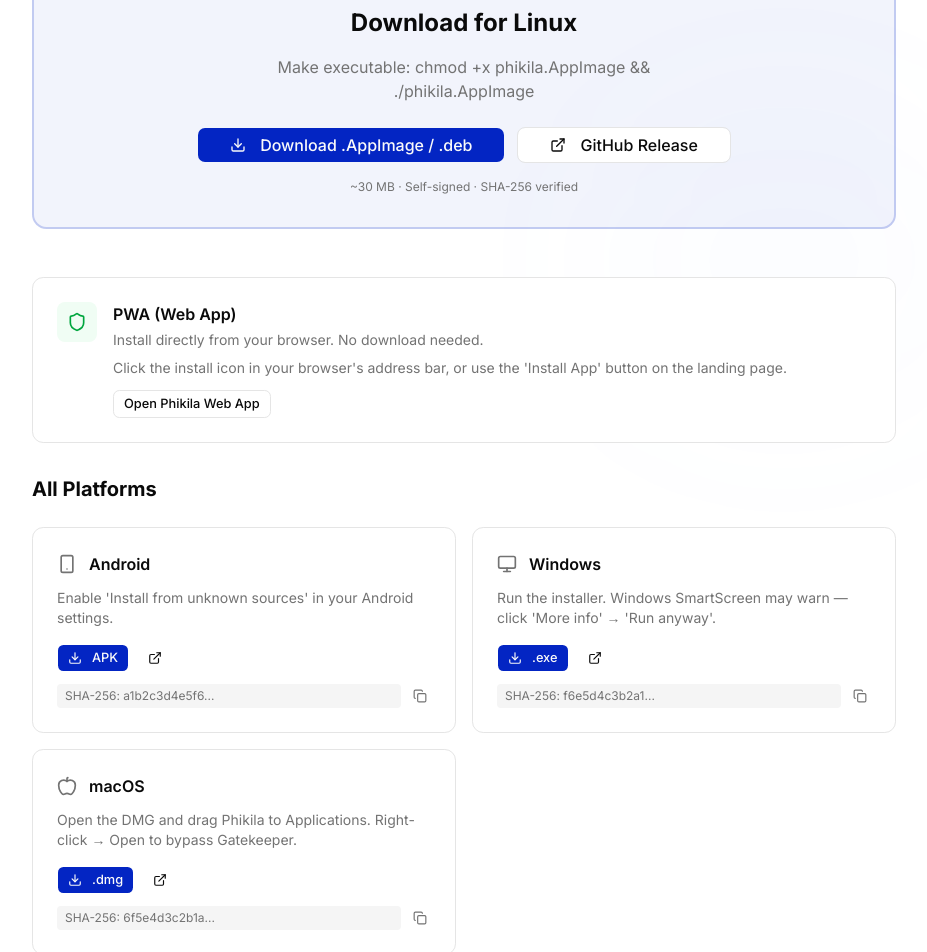
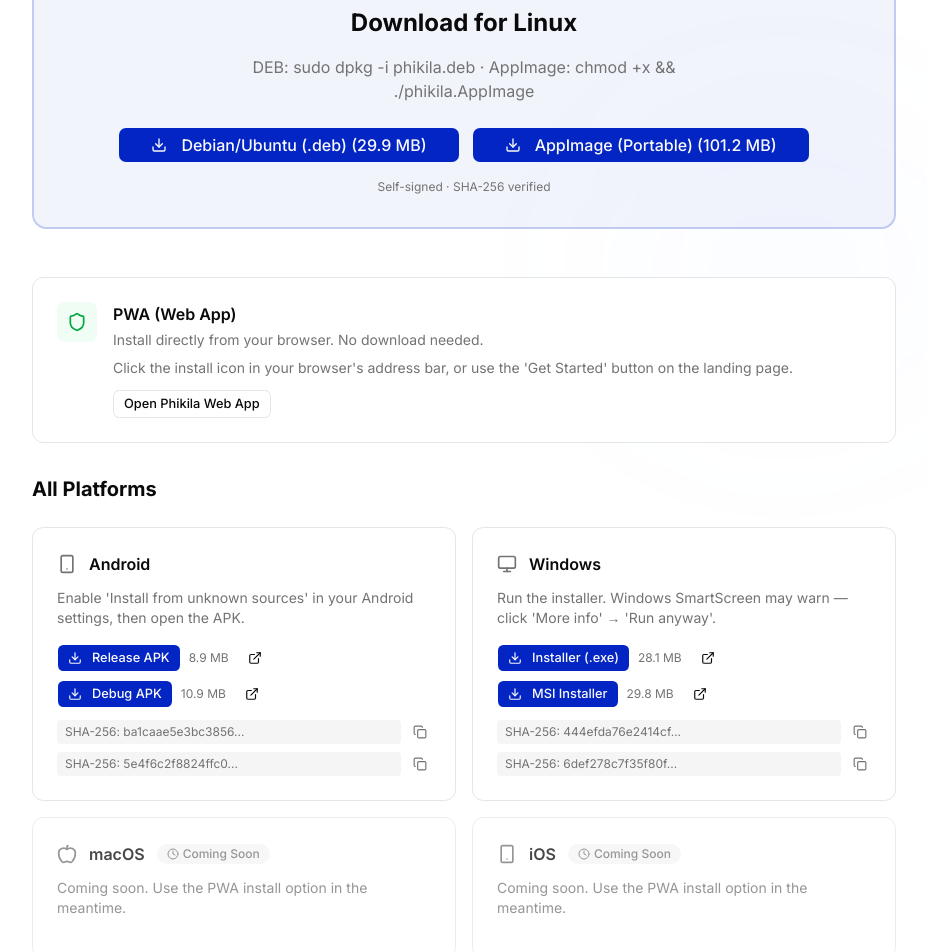
Before and after one commit to twistedoliver211fs-art/phikila, a Next.js app: page /download in a window 1280 px wide. Shown: the part 480-1432 px from the top of the page, without its empty margins (176-1103 px from the left). Built offline with nearby package versions, Linux system fonts and the light colour scheme.

Commit message:
fix: download page with correct v0.1.0 artifact links, checksums, sizes, Coming Soon for iOS/macOS

```diff
--- a/src/app/(public)/download/page.tsx
+++ b/src/app/(public)/download/page.tsx
@@ -3,7 +3,7 @@
 import Link from "next/link";
 import { useState, useEffect } from "react";
 import { Button } from "@/components/ui/button";
-import { Download, Shield, Smartphone, Monitor, Apple, Terminal, QrCode, Copy, Check, ExternalLink } from "lucide-react";
+import { Download, Shield, Smartphone, Monitor, Apple, Terminal, QrCode, Copy, Check, ExternalLink, Clock } from "lucide-react";
 
 type Platform = "android" | "windows" | "linux" | "macos" | "ios" | "unknown";
 
@@ -18,54 +18,59 @@
   return "unknown";
 }
 
+const RELEASE_URL = "https://github.com/twistedoliver211fs-art/phikila/releases/tag/v0.1.0";
+
 const platforms = [
   {
     id: "android" as Platform,
     name: "Android",
     icon: Smartphone,
-    format: "APK",
-    size: "~15 MB",
-    checksum: "SHA-256: a1b2c3d4e5f6...",
-    downloadUrl: "https://github.com/twistedoliver211fs-art/phikila/releases/download/v0.1.0/phikila-v0.1.0.apk",
-    instructions: "Enable 'Install from unknown sources' in your Android settings.",
+    available: true,
+    builds: [
+      { label: "Release APK", file: "phikila-v0.1.0-android-release.apk", size: "8.9 MB", checksum: "ba1caae5e3bc385696259c85b3c0a9b72beb24257976b764f27941259d57e86c" },
+      { label: "Debug APK", file: "phikila-v0.1.0-android-debug.apk", size: "10.9 MB", checksum: "5e4f6c2f8824ffc0aafc6f1f675a1c5146a0b7df72af00412dbdbe5eec642485" },
+    ],
+    instructions: "Enable 'Install from unknown sources' in your Android settings, then open the APK.",
   },
   {
     id: "windows" as Platform,
     name: "Windows",
     icon: Monitor,
-    format: ".exe",
-    size: "~25 MB",
-    checksum: "SHA-256: f6e5d4c3b2a1...",
-    downloadUrl: "https://github.com/twistedoliver211fs-art/phikila/releases/download/v0.1.0/phikila-v0.1.0.exe",
+    available: true,
+    builds: [
+      { label: "Installer (.exe)", file: "phikila-v0.1.0-windows-x64.exe", size: "28.1 MB", checksum: "444efda76e2414cf92d2477426748b114c17bef20a6e9fb600b512dd7226714c" },
+      { label: "MSI Installer", file: "phikila-v0.1.0-windows-x64.msi", size: "29.8 MB", checksum: "6def278c7f35f80f06cc0de64323fd1871e248a91615a7b14818144151e7b594" },
+    ],
     instructions: "Run the installer. Windows SmartScreen may warn — click 'More info' → 'Run anyway'.",
   },
   {
     id: "linux" as Platform,
     name: "Linux",
     icon: Terminal,
-    format: ".AppImage / .deb",
-    size: "~30 MB",
-    checksum: "SHA-256: 1a2b3c4d5e6f...",
-    downloadUrl: "https://github.com/twistedoliver211fs-art/phikila/releases/download/v0.1.0/phikila-v0.1.0.AppImage",
-    instructions: "Make executable: chmod +x phikila.AppImage && ./phikila.AppImage",
+    available: true,
+    builds: [
+      { label: "Debian/Ubuntu (.deb)", file: "phikila-v0.1.0-linux-x86_64.deb", size: "29.9 MB", checksum: "9d1a5d980218c4128a8e2f041d33d34c80be3ee4645941a8ab24716c5232c8bc" },
+      { label: "AppImage (Portable)", file: "phikila-v0.1.0-linux-x86_64.AppImage", size: "101.2 MB", checksum: "4275e1cac345d2630993e72f132a1369c00d687323d58273478b5e6a9d411c68" },
+    ],
+    instructions: "DEB: sudo dpkg -i phikila.deb · AppImage: chmod +x && ./phikila.AppImage",
   },
   {
     id: "macos" as Platform,
     name: "macOS",
     icon: Apple,
-    format: ".dmg",
-    size: "~28 MB",
-    checksum: "SHA-256: 6f5e4d3c2b1a...",
-    downloadUrl: "https://github.com/twistedoliver211fs-art/phikila/releases/download/v0.1.0/phikila-v0.1.0.dmg",
-    instructions: "Open the DMG and drag Phikila to Applications. Right-click → Open to bypass Gatekeeper.",
+    available: false,
+    builds: [],
+    instructions: "Coming soon. Use the PWA install option in the meantime.",
+  },
+  {
+    id: "ios" as Platform,
+    name: "iOS",
+    icon: Smartphone,
+    available: false,
+    builds: [],
+    instructions: "Coming soon. Use the PWA install option in the meantime.",
   },
 ];
-
-const pwaInfo = {
-  name: "PWA (Web App)",
-  description: "Install directly from your browser. No download needed.",
-  instructions: "Click the install icon in your browser's address bar, or use the 'Install App' button on the landing page.",
-};
 
 export default function DownloadPage() {
   const [platform, setPlatform] = useState<Platform>("unknown");
@@ -75,7 +80,7 @@
     setPlatform(detectPlatform());
   }, []);
 
-  const primary = platforms.find((p) => p.id === platform);
+  const primary = platforms.find((p) => p.id === platform && p.available);
   const otherPlatforms = platforms.filter((p) => p.id !== platform);
 
   const copyChecksum = (checksum: string, id: string) => {
@@ -100,9 +105,9 @@
         <div className="mt-4 flex items-center justify-center gap-4 text-sm text-muted-foreground">
           <span>Version 0.1.0</span>
           <span>·</span>
-          <span>Released September 2026</span>
+          <span>September 2026</span>
           <span>·</span>
-          <span>By Omix Digital Solutions</span>
+          <span>Omix Digital Solutions</span>
         </div>
       </div>
 
@@ -117,21 +122,17 @@
             {primary.instructions}
           </p>
           <div className="flex flex-col sm:flex-row gap-3 justify-center">
-            <a href={primary.downloadUrl} download>
+            {primary.builds.map((build, i) => (
+              <a key={i} href={`${RELEASE_URL}/download/${build.file}`} download>
                 <Button size="lg" className="text-base px-8">
                   <Download className="h-5 w-5 mr-2" />
-                Download {primary.format}
+                  {build.label} ({build.size})
                 </Button>
               </a>
-            <a href={primary.downloadUrl} target="_blank" rel="noopener noreferrer">
-              <Button variant="outline" size="lg" className="text-base px-8">
-                <ExternalLink className="h-5 w-5 mr-2" />
-                GitHub Release
-              </Button>
-            </a>
+            ))}
           </div>
           <p className="mt-4 text-xs text-muted-foreground">
-            {primary.size} · Self-signed · SHA-256 verified
+            Self-signed · SHA-256 verified
           </p>
         </div>
       )}
@@ -143,9 +144,9 @@
             <Shield className="h-5 w-5 text-green-600" />
           </div>
           <div>
-            <h3 className="font-semibold text-foreground">{pwaInfo.name}</h3>
-            <p className="text-sm text-muted-foreground mt-1">{pwaInfo.description}</p>
-            <p className="text-sm text-muted-foreground mt-2">{pwaInfo.instructions}</p>
+            <h3 className="font-semibold text-foreground">PWA (Web App)</h3>
+            <p className="text-sm text-muted-foreground mt-1">Install directly from your browser. No download needed.</p>
+            <p className="text-sm text-muted-foreground mt-2">Click the install icon in your browser&apos;s address bar, or use the &apos;Get Started&apos; button on the landing page.</p>
             <Link href="/" className="inline-block mt-3">
               <Button variant="outline" size="sm">Open Phikila Web App</Button>
             </Link>
@@ -158,36 +159,54 @@
         <h2 className="text-xl font-bold text-foreground mb-6">All Platforms</h2>
         <div className="grid gap-4 sm:grid-cols-2">
           {otherPlatforms.map((p) => (
-            <div key={p.id} className="rounded-xl border border-border bg-card p-6">
+            <div key={p.id} className={`rounded-xl border border-border bg-card p-6 ${!p.available ? "opacity-75" : ""}`}>
               <div className="flex items-center gap-3 mb-3">
                 <p.icon className="h-5 w-5 text-muted-foreground" />
                 <h3 className="font-semibold text-foreground">{p.name}</h3>
+                {!p.available && (
+                  <span className="inline-flex items-center gap-1 rounded-full bg-muted px-2.5 py-0.5 text-xs font-medium text-muted-foreground">
+                    <Clock className="h-3 w-3" />
+                    Coming Soon
+                  </span>
+                )}
               </div>
               <p className="text-sm text-muted-foreground mb-4">{p.instructions}</p>
-              <div className="flex items-center gap-2">
-                <a href={p.downloadUrl} download>
+
+              {p.available && p.builds.length > 0 && (
+                <>
+                  <div className="flex flex-col gap-2 mb-3">
+                    {p.builds.map((build, i) => (
+                      <div key={i} className="flex items-center gap-2">
+                        <a href={`${RELEASE_URL}/download/${build.file}`} download>
                           <Button size="sm">
                             <Download className="h-4 w-4 mr-1.5" />
-                    {p.format}
+                            {build.label}
                           </Button>
                         </a>
-                <a href={p.downloadUrl} target="_blank" rel="noopener noreferrer">
+                        <span className="text-xs text-muted-foreground">{build.size}</span>
+                        <a href={`${RELEASE_URL}/download/${build.file}`} target="_blank" rel="noopener noreferrer">
                           <Button size="sm" variant="ghost">
                             <ExternalLink className="h-4 w-4" />
                           </Button>
                         </a>
                       </div>
-              <div className="mt-3 flex items-center gap-2">
+                    ))}
+                  </div>
+                  {p.builds.map((build, i) => (
+                    <div key={i} className="mt-2 flex items-center gap-2">
                       <code className="text-xs text-muted-foreground font-mono bg-muted px-2 py-1 rounded flex-1 truncate">
-                  {p.checksum}
+                        SHA-256: {build.checksum.slice(0, 16)}...
                       </code>
                       <button
-                  onClick={() => copyChecksum(p.checksum, p.id)}
+                        onClick={() => copyChecksum(build.checksum, `${p.id}-${i}`)}
                         className="shrink-0 p-1 hover:bg-muted rounded"
                       >
-                  {copied === p.id ? <Check className="h-3.5 w-3.5 text-green-600" /> : <Copy className="h-3.5 w-3.5 text-muted-foreground" />}
+                        {copied === `${p.id}-${i}` ? <Check className="h-3.5 w-3.5 text-green-600" /> : <Copy className="h-3.5 w-3.5 text-muted-foreground" />}
                       </button>
                     </div>
+                  ))}
+                </>
+              )}
             </div>
           ))}
         </div>
@@ -224,7 +243,7 @@
             <p className="font-medium text-foreground">Self-signed · SHA-256 verified</p>
           </div>
           <div>
-            <p className="text-muted-foreground">Open Source</p>
+            <p className="text-muted-foreground">Source Code</p>
             <a href="https://github.com/twistedoliver211fs-art/phikila" target="_blank" rel="noopener noreferrer" className="font-medium text-primary hover:underline">
               GitHub Repository
             </a>
@@ -262,7 +281,8 @@
               <li>Finance and fee management</li>
               <li>Admissions and student registration</li>
               <li>PWA installable on all devices</li>
-              <li>Android APK and Desktop apps (Windows, Linux, macOS)</li>
+              <li>Android APK (via GitHub Releases)</li>
+              <li>Desktop apps for Windows and Linux (via GitHub Releases)</li>
             </ul>
           </div>
         </div>
```
Lines whose indentation alone changed are shown as unchanged.
